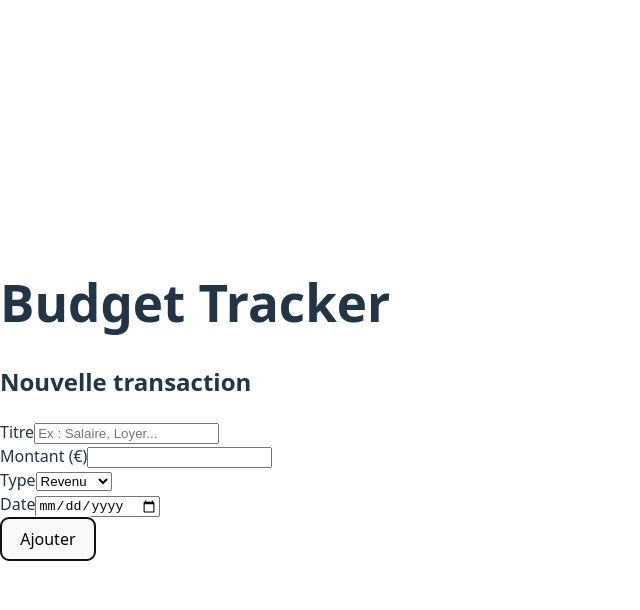
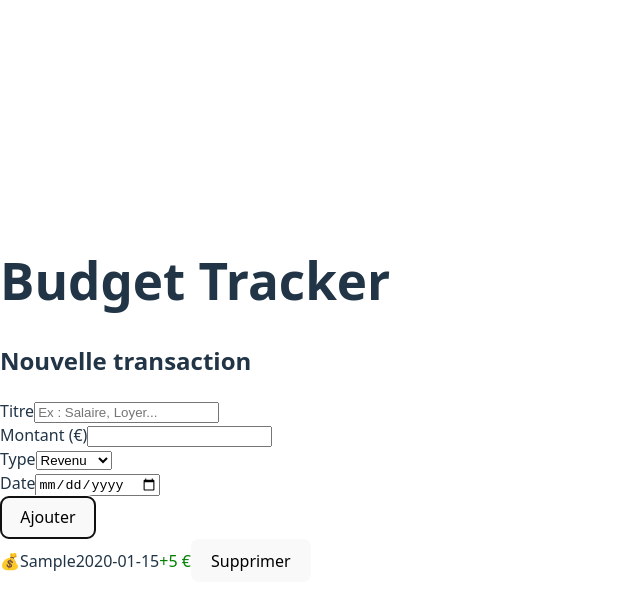
Before and after one commit to SarhouAS/budget-tracker, a React app in the folder budget-tracker/: page / in a window 1280 px wide. Both pictures are taken after typing "Sample", "5", "2020-01-15" into the empty fields and a click on the button "Ajouter". Shown: the top 610 px of the page, without its empty margins (0-640 px from the left). Built offline with nearby package versions, Linux system fonts and the light colour scheme; the HTML template or start-up script is replaced by a standard one.

Commit message:
feat(list): add transaction list and delete

```diff
--- a/budget-tracker/src/App.jsx
+++ b/budget-tracker/src/App.jsx
@@ -1,17 +1,18 @@
 import { useState } from "react"
 import TransactionForm from "./components/TransactionForm"
+import TransactionList from "./components/TransactionList"
 
 export default function App() {
   const [transactions, setTransactions] = useState([])
 
-  const addTransaction = (transaction) => {
-    setTransactions([transaction, ...transactions])
-  }
+  const addTransaction = (t) => setTransactions([t, ...transactions])
+  const deleteTransaction = (id) => setTransactions(transactions.filter((t) => t.id !== id))
 
   return (
     <div>
       <h1>Budget Tracker</h1>
       <TransactionForm onAdd={addTransaction} />
+      <TransactionList transactions={transactions} onDelete={deleteTransaction} />
     </div>
   )
 }
--- a/budget-tracker/src/components/TransactionItem.jsx
+++ b/budget-tracker/src/components/TransactionItem.jsx
@@ -0,0 +1,15 @@
+export default function TransactionItem({ transaction, onDelete }) {
+  const { id, title, amount, type, date } = transaction
+
+  return (
+    <div>
+      <span>{type === "income" ? "💰" : "💸"}</span>
+      <span>{title}</span>
+      <span>{date}</span>
+      <span style={{ color: type === "income" ? "green" : "red" }}>
+        {type === "income" ? "+" : "-"}{amount} €
+      </span>
+      <button onClick={() => onDelete(id)}>Supprimer</button>
+    </div>
+  )
+}
--- a/budget-tracker/src/components/TransactionList.jsx
+++ b/budget-tracker/src/components/TransactionList.jsx
@@ -0,0 +1,19 @@
+import TransactionItem from "./TransactionItem"
+
+export default function TransactionList({ transactions, onDelete }) {
+  if (transactions.length === 0) {
+    return <p>Aucune transaction pour le moment.</p>
+  }
+
+  return (
+    <div>
+      {transactions.map((t) => (
+        <TransactionItem
+          key={t.id}
+          transaction={t}
+          onDelete={onDelete}
+        />
+      ))}
+    </div>
+  )
+}
```
